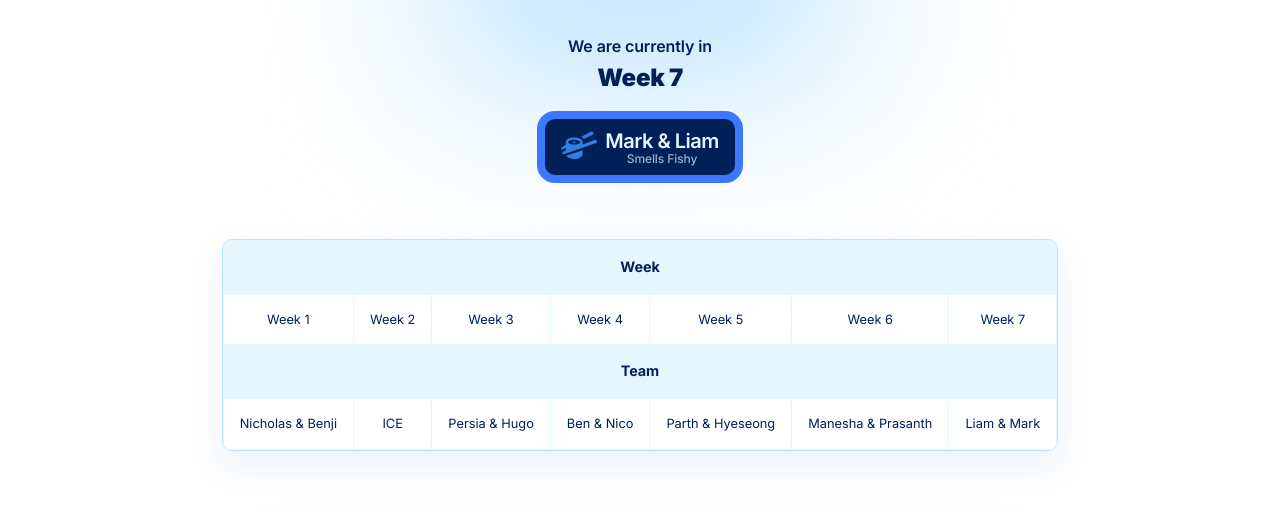
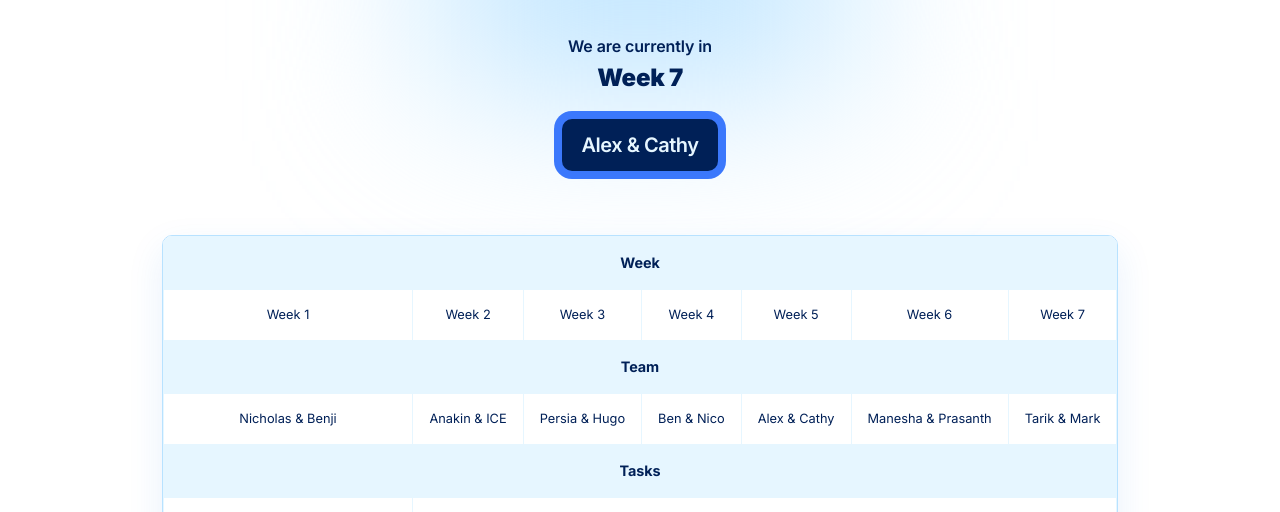
Before and after one commit to Cptain/ChoreSchedule, a plain HTML site: page index.html in a window 1280 px wide. Shown: the part 224-736 px from the top of the page. Drawn offline with Linux system fonts and the light colour scheme.

Commit message:
added cathy, alex, tarik / removed parth, liam, hyeseong

```diff
--- a/app/js/detect-week.js
+++ b/app/js/detect-week.js
@@ -32,55 +32,57 @@ function detectWeek() {
     dataWeek.textContent = `${week}`;
   }
   const dropdownText = document.querySelector(".dropdown__text h5");
-  const small = document.querySelector(".dropdown__text small");
-  const icon = document.querySelector(".icon--md");
-  if (dropdownText && small && icon) {
+  // const small = document.querySelector(".dropdown__text small");
+  if (dropdownText) {
     switch (week) {
       case 2:
-        dropdownText.textContent = "ICE";
-        small.textContent = "Snow Leopard";
-        icon.src = "images/icons/leopard.svg";
-        icon.alt = "ICE";
+        dropdownText.textContent = "Anakin & ICE";
+        // small.textContent = "Snow Leopards";
+        // icon.src = "images/icons/leopard.svg";
+        // icon.alt = "Anakin & ICE";
         console.log("2 case");
         break;
       case 3:
         dropdownText.textContent = "Persia & Hugo";
-        small.textContent = "School Bus Drivers";
-        icon.src = "images/icons/bus.svg";
-        icon.alt = "Persia & Hugo";
+        // small.textContent = "School Bus Drivers";
+        // icon.src = "images/icons/bus.svg";
+        // icon.alt = "Persia & Hugo";
         console.log("3 case");
         break;
       case 4:
         dropdownText.textContent = "Ben & Nico";
-        small.textContent = "HR Hazard";
-        icon.src = "images/icons/hazard.svg";
-        icon.alt = "Ben & Nico";
+        // small.textContent = "HR Hazard";
+        // icon.src = "images/icons/hazard.svg";
+        // icon.alt = "Ben & Nico";
+        console.log("4 case");
         break;
       case 5:
-        dropdownText.textContent = "Parth & Hyeseong";
-        small.textContent = "Enjoy the Silence";
-        icon.src = "images/icons/mute.svg";
-        icon.alt = "Parth & Hyeseong";
+        dropdownText.textContent = "Tarik & Mark";
+        // small.textContent = "Smells Fishy";
+        // icon.src = "images/icons/sushi.svg";
+        // icon.alt = "Liam & Mark";
+        console.log("5 case");
         break;
       case 6:
         dropdownText.textContent = "Manesha & Prasanth";
-        small.textContent = "Sweet Munchkins";
-        icon.src = "images/icons/cat.svg";
-        icon.alt = "Manesha & Prasanth";
+        // small.textContent = "Sweet Munchkins";
+        // icon.src = "images/icons/cat.svg";
+        // icon.alt = "Manesha & Prasanth";
         console.log("6 case");
         break;
       case 7:
-        dropdownText.textContent = "Mark & Liam";
-        small.textContent = "Smells Fishy";
-        icon.src = "images/icons/sushi.svg";
-        icon.alt = "Mark & Liam";
+        dropdownText.textContent = "Alex & Cathy";
+        // small.textContent = "Enjoy the Silence";
+        // icon.src = "images/icons/mute.svg";
+        // icon.alt = "Parth & Hyeseong";
         console.log("7 case");
         break;
       default:
         dropdownText.textContent = "Nicholas & Benji";
-        small.textContent = "Respectfully Loud";
-        icon.src = "images/icons/peace.svg";
-        icon.alt = "Nicholas & Benji";
+        // small.textContent = "Respectfully Loud";
+        // icon.src = "images/icons/peace.svg";
+        // icon.alt = "Nicholas & Benji";
+        console.log("1 case");
         break;
     }
   }
--- a/app/scss/sections/_team.scss
+++ b/app/scss/sections/_team.scss
@@ -2,7 +2,7 @@
 
 .team {
   background-color: var(--blue-900);
-  padding: 0.5rem 1rem;
+  padding: 0.75rem 1.25rem 1rem;
   border-radius: 10px;
   animation: glow 1s ease-in-out infinite forwards alternate;
 
--- a/index.html
+++ b/index.html
@@ -75,10 +75,8 @@
         </div>
 
         <div class="team flex ai-c gap--sm">
-          <img class="icon--md" src="images/icons/leopard.svg" alt="Awning Icon" aria-hidden="true" />
           <div class="dropdown__text">
-            <h5>ICE</h5>
-            <small>Snow Leopard</small>
+            <h5>Anakin & ICE</h5>
           </div>
         </div>
       </div>
@@ -106,22 +104,13 @@
               </tr>
               <tr class="table__row">
                 <td>Nicholas & Benji</td>
-                <td>ICE</td>
+                <td>Anakin & ICE</td>
                 <td>Persia & Hugo</td>
                 <td>Ben & Nico</td>
-                <td>Parth & Hyeseong</td>
+                <td>Alex & Cathy</td>
                 <td>Manesha & Prasanth</td>
-                <td>Liam & Mark</td>
+                <td>Tarik & Mark</td>
               </tr>
-            </tbody>
-          </table>
-        </div>
-      </div>
-
-      <div class="container container--sm flex flex-col ai-c gap--md mtop--xxl">
-        <div class="table__container">
-          <table class="table">
-            <tbody class="table__body">
               <tr class="table__row">
                 <th colspan="7" class="table__heading">Tasks</th>
               </tr>
@@ -135,14 +124,12 @@
               </tr>
               <tr class="table__row">
                 <th class="table__subheading">Empty sink into dishwasher</th>
-                <td class="text--left" colspan="6">Wash off any food from the dishes/utensils before inserting into
-                  dishwasher.</td>
+                <td class="text--left" colspan="6">Wash off any food from the dishes/utensils before inserting into dishwasher.</td>
               </tr>
             </tbody>
           </table>
         </div>
       </div>
-
     </section>
   </main>
 
```
Also changed, not shown: dist/style.min.css, 1 other file.
